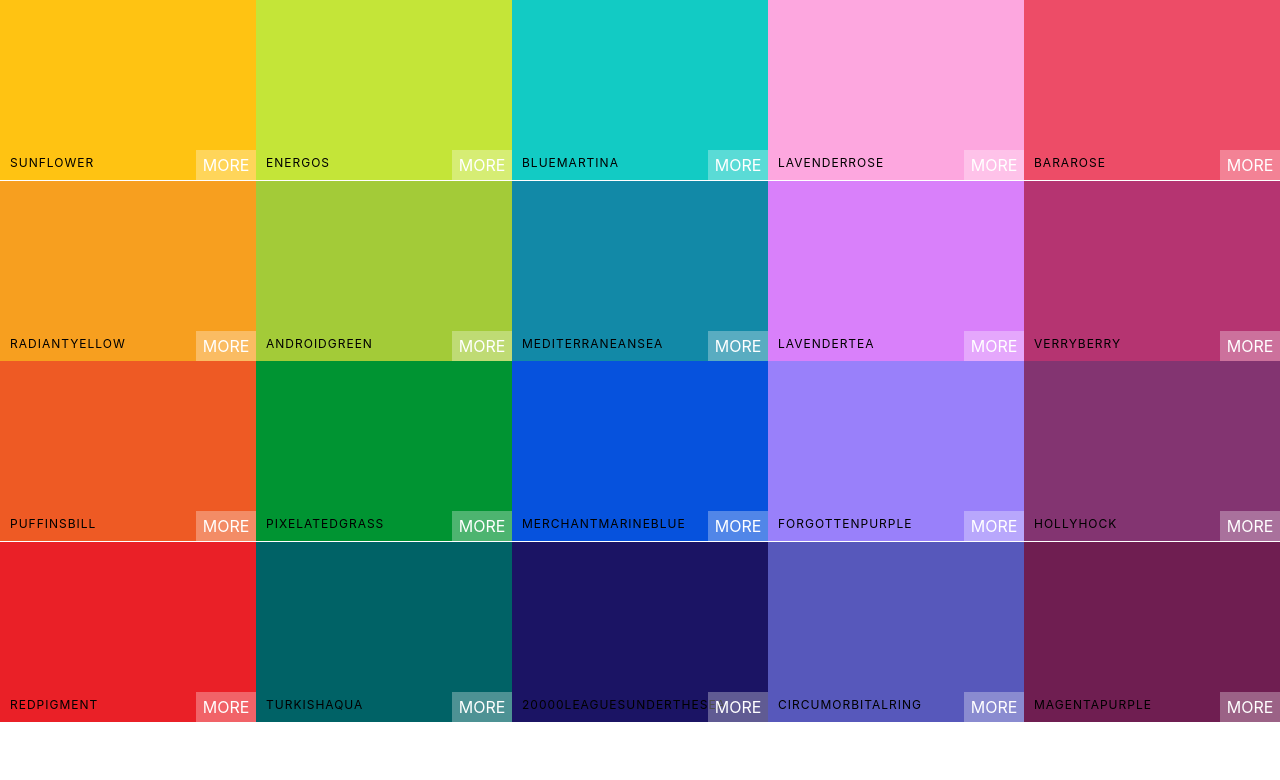
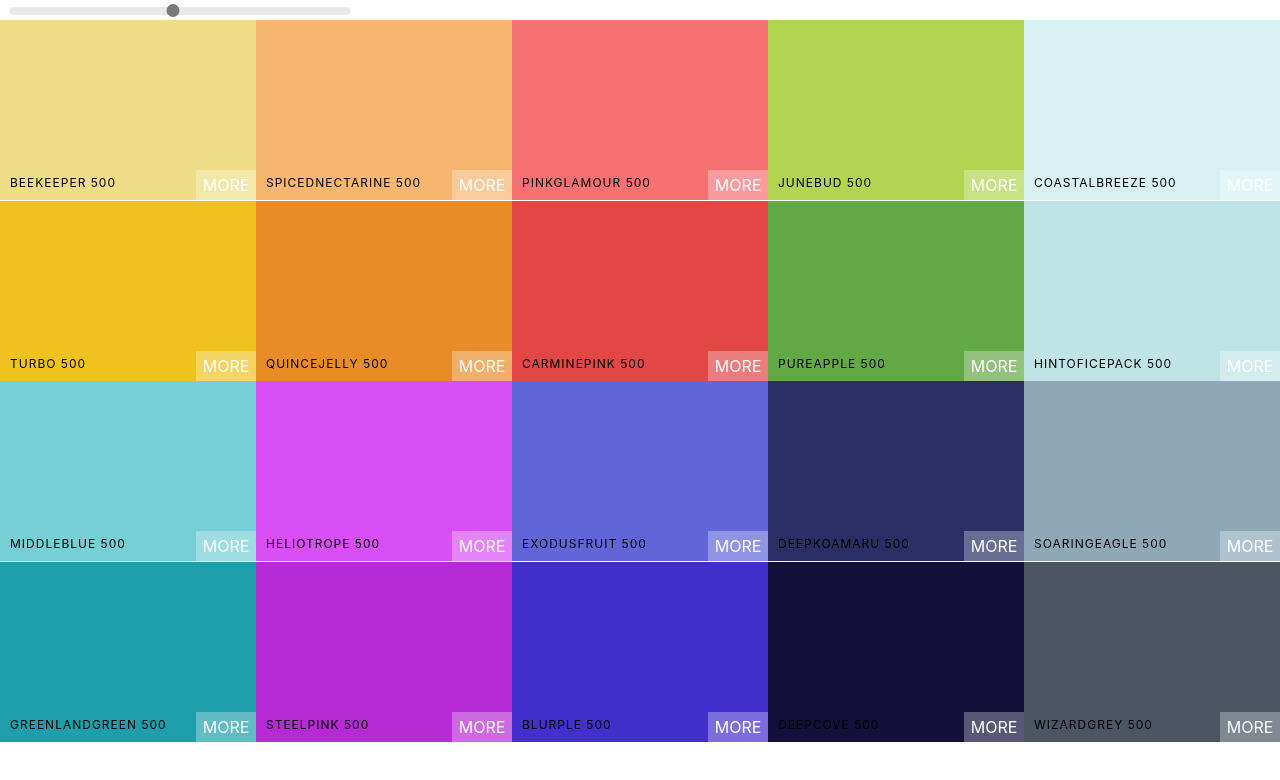
Before and after one commit to st-jon/palette, a React (Create React App) app: page / in a window 1280 px wide. Shown: the top 780 px of the page. Built offline with nearby package versions, Linux system fonts and the light colour scheme.

Commit message:
slider done

```diff
--- a/package.json
+++ b/package.json
@@ -3,6 +3,8 @@
   "version": "0.1.0",
   "private": true,
   "dependencies": {
+    "chroma-js": "^2.0.3",
+    "rc-slider": "^8.6.11",
     "react": "^16.8.6",
     "react-copy-to-clipboard": "^5.0.1",
     "react-dom": "^16.8.6",
--- a/src/App.js
+++ b/src/App.js
@@ -1,11 +1,13 @@
 import React from 'react'
 import Palette from './components/Palette'
+
 import seedColors from './seedColors'
+import {generatePalette} from './utilities/colorHelpers'
 
 function App() {
 	return (
 		<div className="App">
-			<Palette {...seedColors[2]}/>
+			<Palette palette={generatePalette(seedColors[4])}/>
 		</div>
 	)
 }
--- a/src/components/Palette.js
+++ b/src/components/Palette.js
@@ -1,14 +1,37 @@
 import React from 'react'
+import Slider from 'rc-slider'
+
 import ColorBox from './ColorBox'
+
+import 'rc-slider/assets/index.css'
 import '../styles/Palette.css'
 
+
+
 class Palette extends React.Component {
+    state = {level: 500}
+
+    changeLevel = (level) => {
+        this.setState({level})
+    }
+
     render() {
-        const colorBoxes = this.props.colors.map(color => {
-            return <ColorBox  background={color.color} name={color.name}/>
+        const {colors} = this.props.palette
+        const {level} = this.state
+        const colorBoxes = colors[level].map(color => {
+            return <ColorBox  background={color.hex} name={color.name}/>
         })
         return (
             <div className="palette">
+                <div className="slider">
+                    <Slider
+                        defaultValue={level}
+                        min={100}
+                        max={900}
+                        step={100}
+                        onAfterChange={this.changeLevel}
+                    />
+                </div>
                 <div className="palette-colors">
                     {colorBoxes}
                 </div>
--- a/src/styles/ColorBox.css
+++ b/src/styles/ColorBox.css
@@ -105,7 +105,7 @@
 
 .copy-message h1 {
     font-weight: 400;
-    text-shadow: 1px 1px black;
+    /* text-shadow: 1px 1px black; */
     background: rgba(255, 255, 255, .1);
     width: 100%;
     text-align: center;
--- a/src/styles/Palette.css
+++ b/src/styles/Palette.css
@@ -5,3 +5,31 @@
 .palette-colors {
     height: 90%;
 }
+
+.slider {
+    width: 340px;
+    margin: 0 10px;
+    display: inline-block;
+}
+
+.rc-slider-track {
+    background-color: transparent;
+}
+
+.rc-slider-rail {
+    height: 8px;
+}
+
+.rc-slider-handle,
+.rc-slider-handle:active,
+.rc-slider-handle:focus,
+.rc-slider-handle:hover {
+    background-color: rgb(122, 122, 122);
+    outline: none;
+    border: 2px solid rgb(122, 122, 122);
+    box-shadow: none;
+    width: 13px;
+    height: 13px;
+    margin-left: -7px;
+    margin-top: -3px;
+}
--- /dev/null
+++ b/src/utilities/colorHelpers.js
@@ -0,0 +1,50 @@
+import chroma from 'chroma-js'
+
+const levels = [50, 100, 200, 300, 400, 500, 600, 700, 800, 900]
+
+function generatePalette(starterPalette) {
+  let newPalette = {
+    paletteName: starterPalette.paletteName,
+    id: starterPalette.id,
+    emoji: starterPalette.emoji,
+    colors: {}
+  };
+  for (let level of levels) {
+    newPalette.colors[level] = []
+  }
+  for (let color of starterPalette.colors) {
+    let scale = getScale(color.color, 10).reverse()
+    for (let i in scale) {
+      newPalette.colors[levels[i]].push({
+        name: `${color.name} ${levels[i]}`,
+        id: color.name.toLowerCase().replace(/ /g, "-"),
+        hex: scale[i],
+        rgb: chroma(scale[i]).css(),
+        rgba: chroma(scale[i])
+          .css()
+          .replace("rgb", "rgba")
+          .replace(")", ",1.0)")
+      });
+    }
+  }
+  return newPalette
+}
+function getRange(hexColor) {
+  const end = "#fff"
+  return [
+    chroma(hexColor)
+      .darken(1.4)
+      .hex(),
+    hexColor,
+    end
+  ]
+}
+
+function getScale(hexColor, numberOfColors) {
+  return chroma
+    .scale(getRange(hexColor))
+    .mode("lab")
+    .colors(numberOfColors)
+}
+
+export { generatePalette }
```
Also changed, not shown: 1 other file (tests, documents, lock files or other folders).
